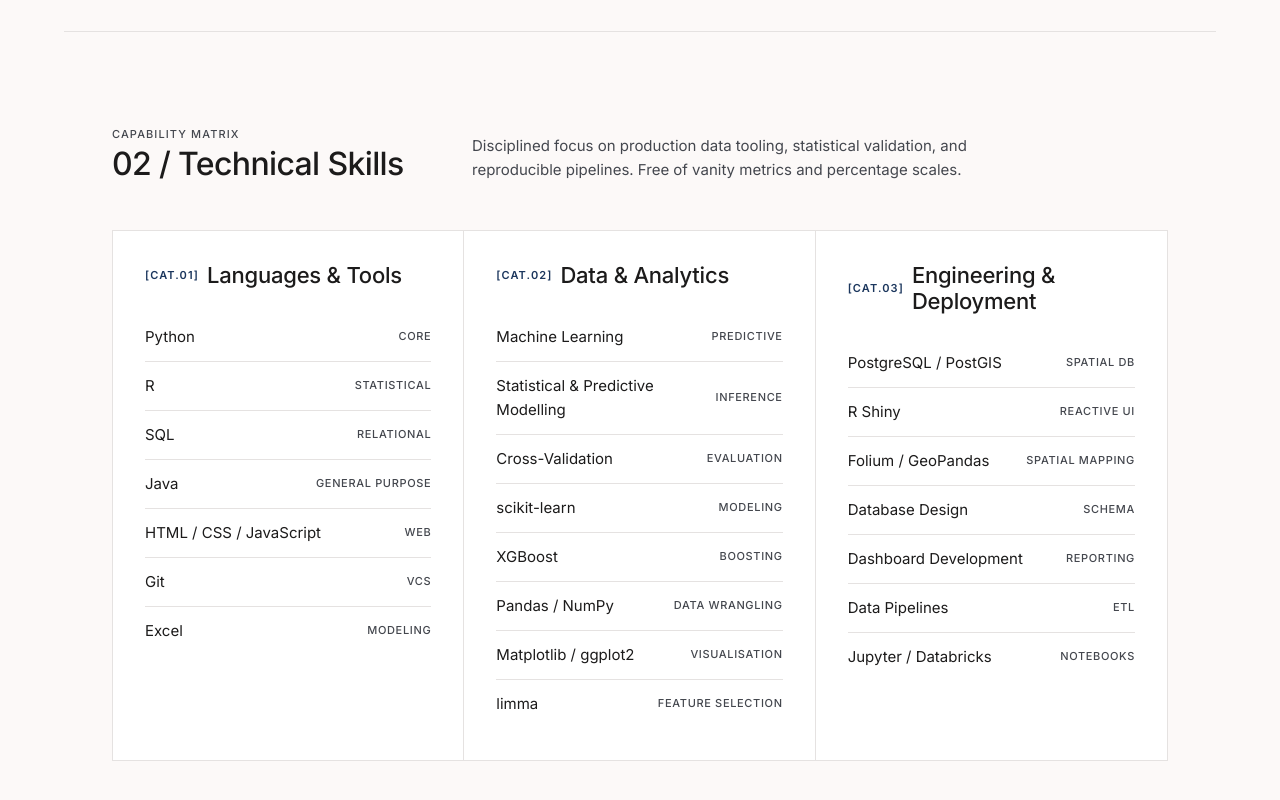
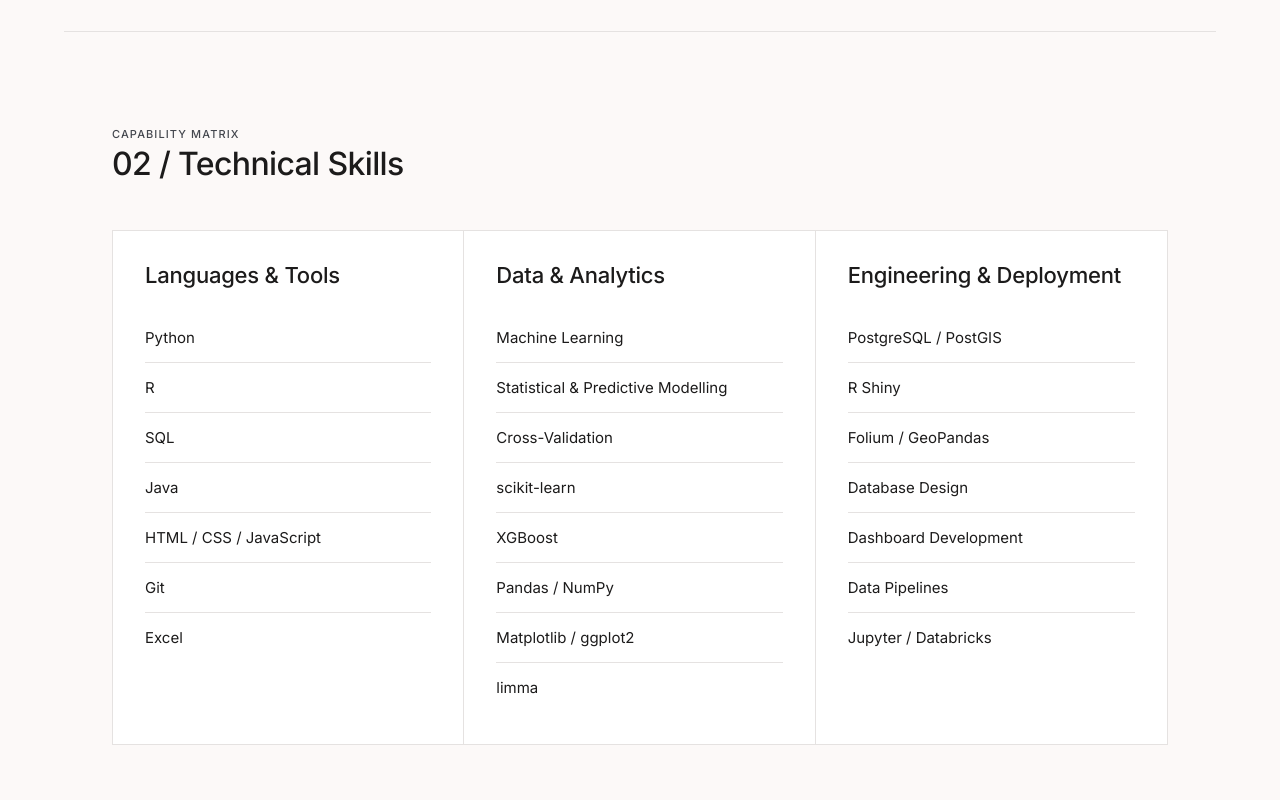
Before and after one commit to heinhtetzaw29/portfolio-website, a React (Vite) app: page / in a window 1280 px wide. Shown: the part 2438-3238 px from the top of the page. Built offline with nearby package versions, Linux system fonts and the light colour scheme.

Commit message:
Simplify Technical Skills section
Remove the intro paragraph, category tags, and per-item descriptor labels.

Co-Authored-By: Claude Sonnet 5 <noreply@anthropic.com>

```diff
--- a/src/components/Skills.jsx
+++ b/src/components/Skills.jsx
@@ -3,19 +3,11 @@ import { skills } from "../data";
 export default function Skills() {
   return (
     <section id="skills" className="mx-auto max-w-editorial border-b border-line px-6 py-16 md:px-12 md:py-24">
-      <div className="mb-12 grid grid-cols-1 gap-6 md:grid-cols-12">
-        <div className="md:col-span-4">
-          <span className="mb-1 block text-label uppercase tracking-widest text-muted">
-            Capability Matrix
-          </span>
-          <h2 className="text-headline-md text-ink">02 / Technical Skills</h2>
-        </div>
-        <div className="flex items-end md:col-span-8">
-          <p className="max-w-xl text-body-md text-muted">
-            Disciplined focus on production data tooling, statistical validation, and reproducible
-            pipelines. Free of vanity metrics and percentage scales.
-          </p>
-        </div>
+      <div className="mb-12">
+        <span className="mb-1 block text-label uppercase tracking-widest text-muted">
+          Capability Matrix
+        </span>
+        <h2 className="text-headline-md text-ink">02 / Technical Skills</h2>
       </div>
 
       <div className="grid grid-cols-1 border border-line bg-card md:grid-cols-3">
@@ -26,19 +18,11 @@ export default function Skills() {
               i < skills.length - 1 ? "border-b border-line md:border-b-0 md:border-r" : ""
             }`}
           >
-            <div className="flex items-center gap-2">
-              <span className="text-label font-bold uppercase tracking-widest text-accent">
-                {group.tag}
-              </span>
-              <h3 className="text-headline-sm text-ink">{group.category}</h3>
-            </div>
+            <h3 className="text-headline-sm text-ink">{group.category}</h3>
             <ul className="flex flex-col divide-y divide-line">
               {group.items.map((item) => (
-                <li key={item.name} className="flex items-center justify-between gap-4 py-3">
+                <li key={item.name} className="py-3">
                   <span className="text-body-md text-ink">{item.name}</span>
-                  <span className="whitespace-nowrap text-label uppercase text-muted">
-                    {item.tag}
-                  </span>
                 </li>
               ))}
             </ul>
```
